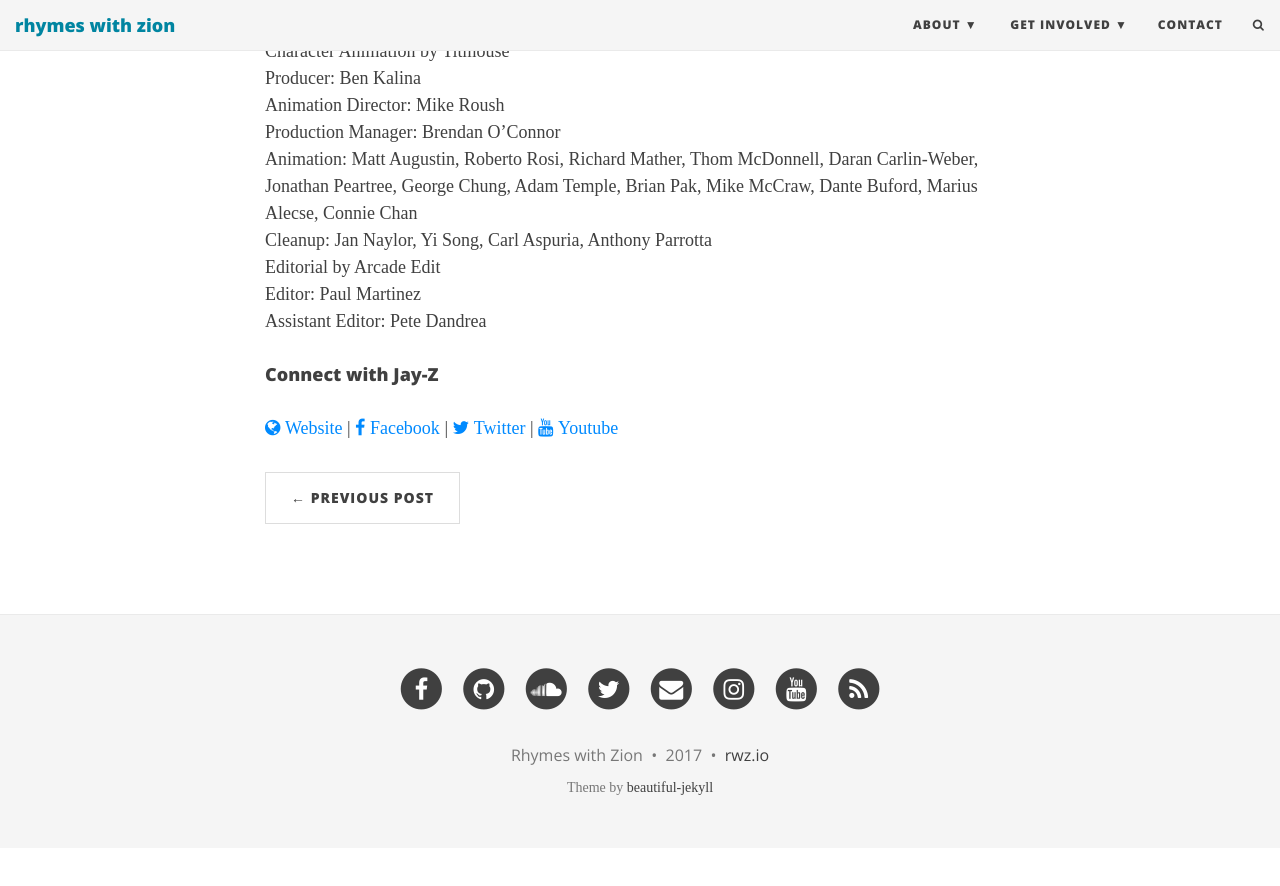
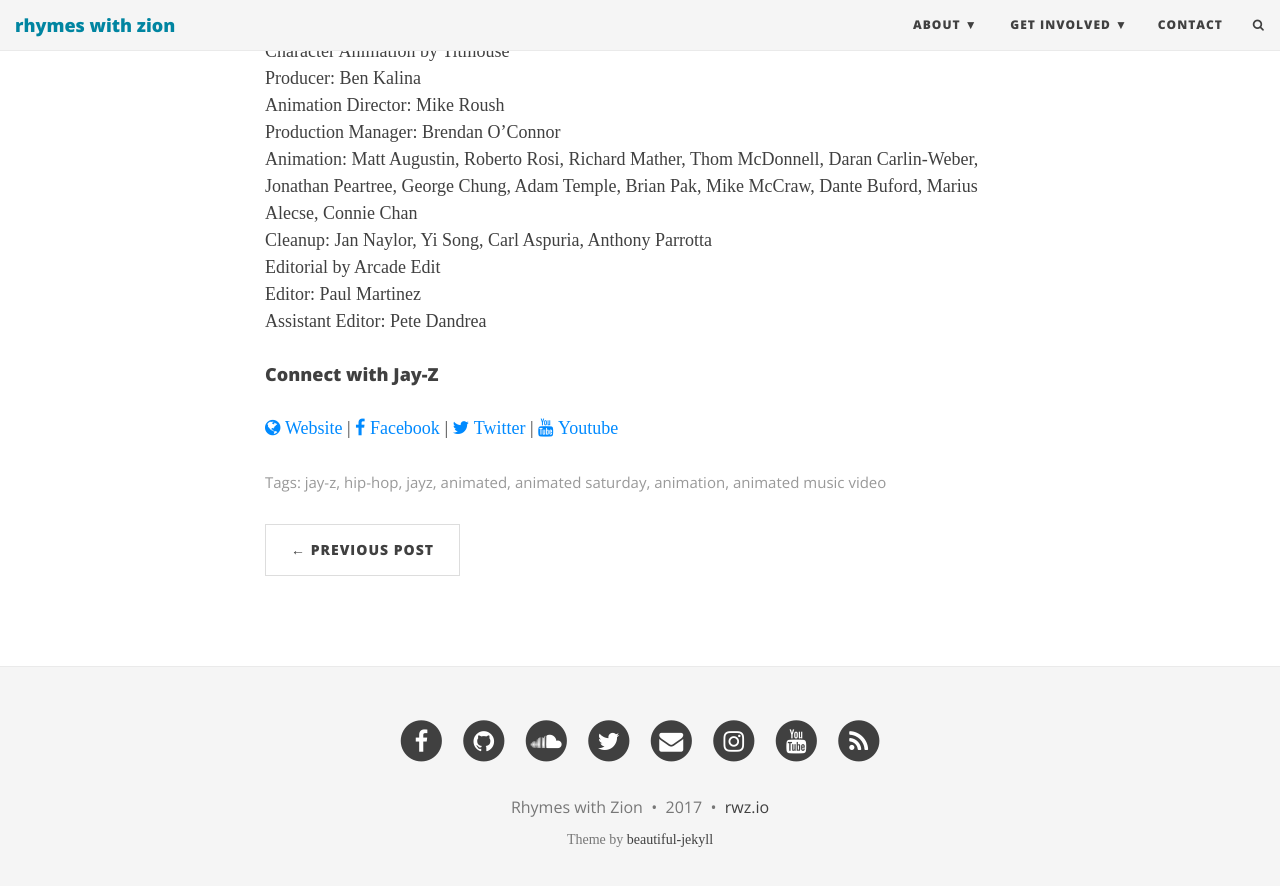
Before and after one commit to rhymeswithzion/rwz-test, a Jekyll site: the page built from _posts/2017-07-11-jay-z-the-story-of-o-j.md, in a window 1280 px wide and 900 px high, scrolled down 1772 px. Shown: the top 886 px of the window. Built offline with Jekyll 4.4.1, drawn with Linux system fonts in a browser that asks for light colours; some web fonts are replaced; comment, search, counter and statistics services are not loaded; before the commit the page ends 2620 px from its top, so only the background shows below that.

```diff
--- a/_posts/2017-07-11-jay-z-the-story-of-o-j.md
+++ b/_posts/2017-07-11-jay-z-the-story-of-o-j.md
@@ -4,6 +4,14 @@
 title: Jay-Z - The Story of O.J.
 date: '2017-07-08'
 image: 'http://img.youtube.com/vi/RM7lw0Ovzq0/0.jpg'
+tags:
+  - jay-z
+  - hip-hop
+  - jayz
+  - animated
+  - animated saturday
+  - animation
+  - animated music video
 ---
 
 <style>.embed-container { position: relative; padding-bottom: 56.25%; height: 0; overflow: hidden; max-width: 100%; } .embed-container iframe, .embed-container object, .embed-container embed { position: absolute; top: 0; left: 0; width: 100%; height: 100%; }</style><br />
```
